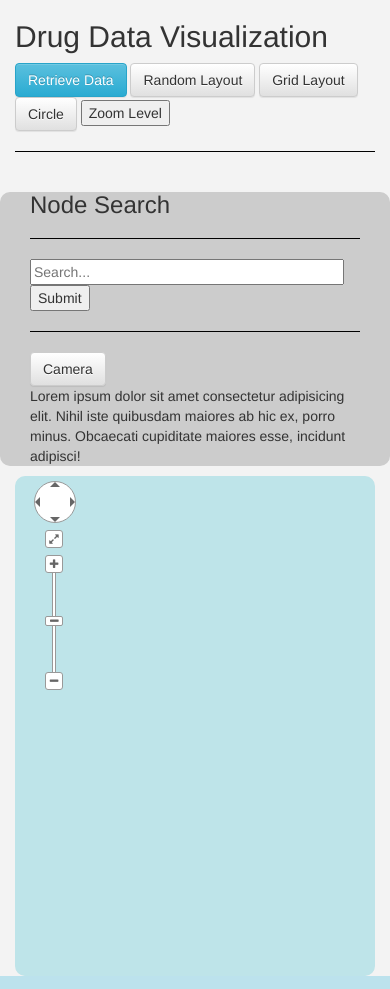
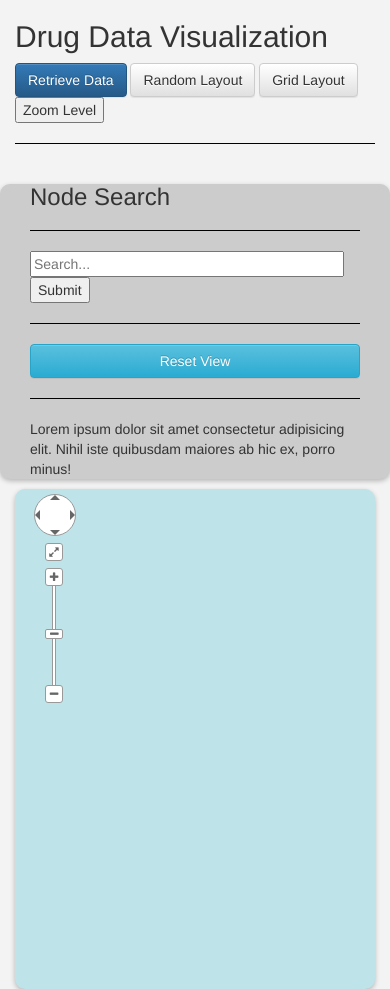
Before and after one commit to Chen-Jack/drug-data-vis, a Django app: page / in a window 390 px wide. Run offline with Django 3.2, Linux system fonts and the light colour scheme; some libraries are stand-ins or nearby versions.

Commit message:
added shadows to divs, and other small style changes

```diff
--- a/data_vis/visual/templates/home.html
+++ b/data_vis/visual/templates/home.html
@@ -22,7 +22,11 @@
         #cy{
             background-color: rgb(190, 228, 233);
             border-radius: 10px;
-            height: 500px
+            height: 500px;
+            box-shadow: 0px 2px 5px rgba(0, 0, 0, .25)
+        }
+        hr{
+          border-color: black;
         }
     </style>
 </head>
@@ -120,25 +124,25 @@
 <body style="background-color:rgb(243, 243, 243)">
   <div class = "container">
       <h2>Drug Data Visualization</h2>
-      <button class="btn btn-info" onclick = "getChemicalData()">Retrieve Data</button>
+      <button class="btn btn-primary" onclick = "getChemicalData()">Retrieve Data</button>
       <button class="btn btn-default" onclick="cy.layout({name:'random', animate:true}).run()">Random Layout</button>
       <button class="btn btn-default" onclick="cy.layout({name:'grid', animate:true}).run()">Grid Layout</button>
-      <button class="btn btn-default" onclick="cy.layout({name:'circle'}).run()">Circle</button>
       <button onclick="console.log(cy.zoom())">Zoom Level</button>
 
-      <hr style="border-color: black">
+      <hr>
 
       <div class="row">
         <!-- Left Side Bar -->
-          <div class="rounded col-sm-2 col-md-2" style="background-color:#ccc; border-radius: 10px">
+          <div class="rounded col-sm-2 col-md-2" style="background-color:#ccc; border-radius: 10px;box-shadow: 0px 2px 5px rgba(0, 0, 0, .25)">
               <div class="col-sm-12 col-md-12">
               <h3>Node Search</h3>
-              <hr style="border-color: black">
+              <hr>
               <input type="text" id="search_box" placeholder="Search..." style="width: 95%"></br>
               <button onclick="searchNode()">Submit</button>
-              <hr style="border-color: black">
-              <button class="btn btn-default" onclick="cy.reset()">Camera</button>
-              <p>Lorem ipsum dolor sit amet consectetur adipisicing elit. Nihil iste quibusdam maiores ab hic ex, porro minus. Obcaecati cupiditate maiores esse, incidunt adipisci!</p>
+              <hr>
+              <button class="btn btn-info btn-block" onclick="cy.reset()">Reset View</button>
+              <hr>
+              <p>Lorem ipsum dolor sit amet consectetur adipisicing elit. Nihil iste quibusdam maiores ab hic ex, porro minus!</p>
               </div>
           </div>
 
@@ -227,34 +231,34 @@
     });
 
     //Cytoscape Events
-    // cy.on('mouseover', 'node', function(event){
-    //   let target_node = event.target;
+    cy.on('mouseover', 'node', function(event){
+      let target_node = event.target;
 
-    //   let neighbors = target_node.closedNeighborhood();
-    //   let node_neighbors = neighbors.filter('node');
-    //   node_neighbors.style({
-    //     'background-color' : "#D00"
-    //   });
-    //   let edge_neighbors = neighbors.filter('edge');
-    //   edge_neighbors.style({
-    //     'line-color': "#900"
-    //   });
-    // });
+      let neighbors = target_node.closedNeighborhood();
+      let node_neighbors = neighbors.filter('node');
+      node_neighbors.style({
+        'background-color' : "#D00"
+      });
+      let edge_neighbors = neighbors.filter('edge');
+      edge_neighbors.style({
+        'line-color': "#900"
+      });
+    });
 
-    // cy.on('mouseout', 'node', function(event){
-    //   let target_node = event.target;
+    cy.on('mouseout', 'node', function(event){
+      let target_node = event.target;
 
-    //   let neighbors = target_node.closedNeighborhood()
+      let neighbors = target_node.closedNeighborhood()
 
-    //   let node_neighbors = neighbors.filter('node');
-    //   node_neighbors.style({
-    //     'background-color' : "#333"
-    //   });
-    //   let edge_neighbors = neighbors.filter('edge');
-    //   edge_neighbors.style({
-    //     'line-color': "#AAA"
-    //   });
-    // });
+      let node_neighbors = neighbors.filter('node');
+      node_neighbors.style({
+        'background-color' : "#333"
+      });
+      let edge_neighbors = neighbors.filter('edge');
+      edge_neighbors.style({
+        'line-color': "#AAA"
+      });
+    });
 
     cy.on('tap', 'node', function(event){
       console.log(event.target.id());
```
